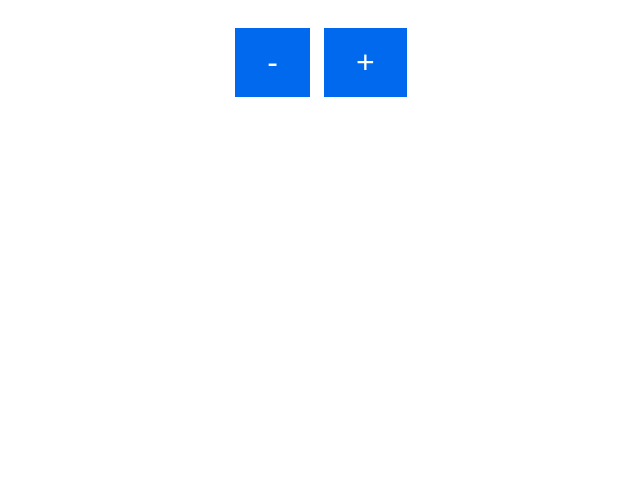
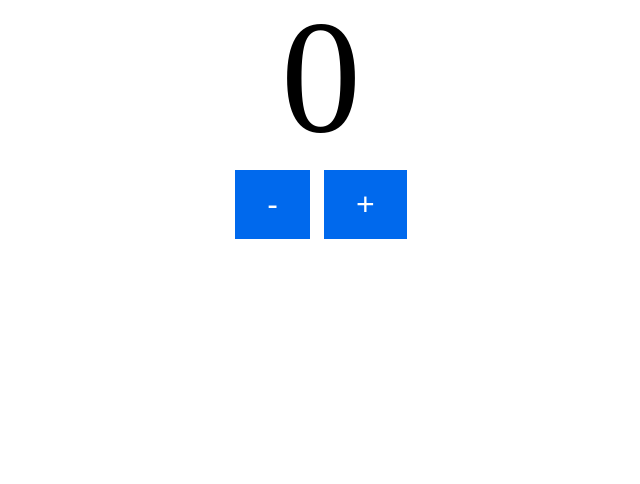
Before and after one commit to MustardForBreakfast/count-the-things, a plain HTML site: page index.html in a window 1280 px wide. Shown: the part 316-800 px from the top of the page, without its empty margins (319-959 px from the left). Drawn offline with Linux system fonts and the light colour scheme.

Commit message:
various tweaks

```diff
--- a/index.css
+++ b/index.css
@@ -9,7 +9,7 @@ h1 {
     align-items: center;
     text-align: center;
     width: 100%;
-    min-height: 500px;
+    min-height: 100vh;
 }
 
 #countDisplay {
@@ -22,6 +22,10 @@ h1 {
 }
 
 /* resets */
+
+body {
+    margin: 0;
+}
 
 h1 {
     padding: 0 10px;
```
